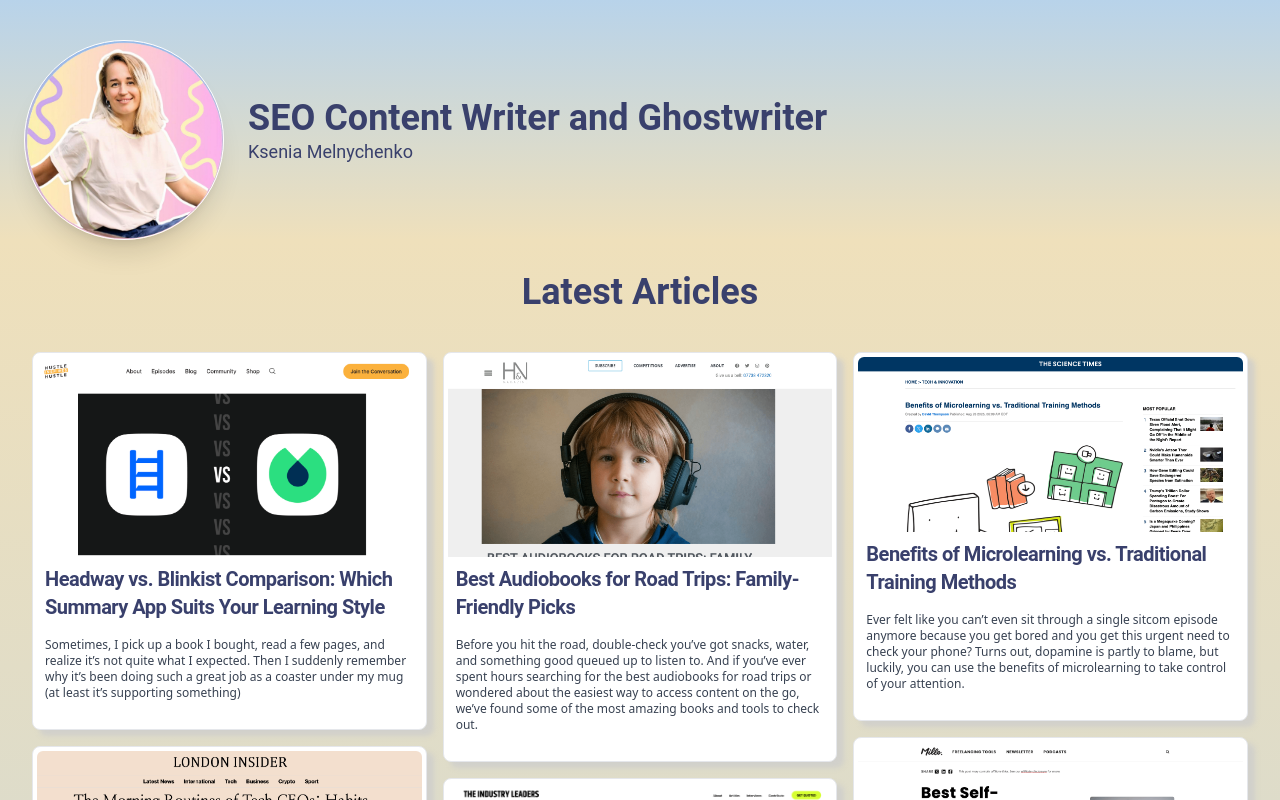
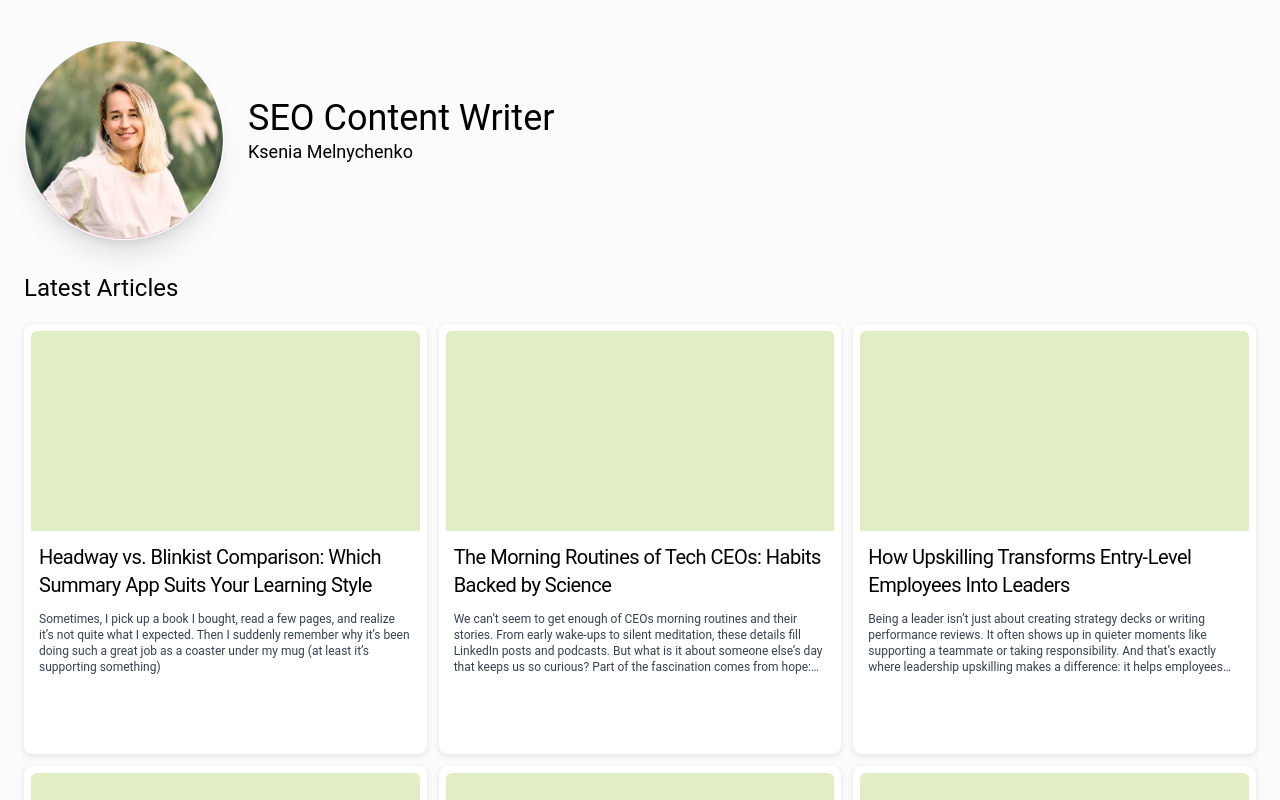
Before and after one commit to IvanRyzhik/writer-portfolio, a Next.js app: page / in a window 1280 px wide. Shown: the top 800 px of the page. Built offline with nearby package versions, Linux system fonts and the light colour scheme; no server answers.

Commit message:
restyling fixes

```diff
--- a/package.json
+++ b/package.json
@@ -3,7 +3,7 @@
   "version": "1.0.0",
   "private": true,
   "scripts": {
-    "dev": "NEXT_PRIVATE_SUPPRESS_WARNINGS=true next dev",
+    "dev": "NEXT_PRIVATE_SUPPRESS_WARNINGS=true next dev -p 3001",
     "build": "next build",
     "start": "next start",
     "lint": "eslint 'src/**/*.{ts,tsx,js,jsx}'",
--- a/pages/index.tsx
+++ b/pages/index.tsx
@@ -25,7 +25,7 @@ export default function Home() {
   };
 
   return (
-    <div className="bg-gray-50 min-h-screen font-sans pt-0 md:pt-0 py-3 md:py-4 pb-16 md:pb-24 relative">
+    <div className="bg-[#fbfbfb] text-black min-h-screen pt-0 md:pt-0 py-3 md:py-4 pb-16 md:pb-24 relative">
       <SeoHead />
       <HeroSection />
       <ArticlesGrid openModal={openModal} />
--- a/src/components/ArticlesGrid/ArticlesGrid.tsx
+++ b/src/components/ArticlesGrid/ArticlesGrid.tsx
@@ -61,64 +61,72 @@ const ArticlesGrid = ({ openModal }: ArticlesGridProps) => {
   const hasMore = visibleCount < articles.length;
 
   return (
-    <section id="articles" className="p-4 md:p-8 gradient-footer mt-0">
-      <h2 className="text-2xl md:text-4xl font-bold text-center mb-5 md:mb-10 main-text">Latest Articles</h2>
-      <div className="slider-container relative max-w-[1440px] m-auto">
-        <div className="columns-1 gap-4 md:columns-2 md:gap-4 lg:columns-3">
+    <section id="articles" className="bg-[#fbfbfb] mt-0 py-4 md:py-8">
+      <div className="max-w-[1440px] mx-auto px-4 lg:px-6">
+        <h2 className="text-xl md:text-2xl font-normal text-left mb-2.5 md:mb-5 main-text">
+          Latest Articles
+        </h2>
+        <div className="slider-container relative">
+          <div className="grid grid-cols-1 md:grid-cols-2 lg:grid-cols-3 gap-3">
             {visibleArticles.map((article) => (
-            <div key={article.title} className="break-inside-avoid pb-4 md:pb-4">
+              <article key={article.title} className="relative h-[430px]">
                 <Card
-                className="group flex flex-col h-full block-shadow !border-gray-200 bg-white dark:bg-white p-1 cursor-pointer transition-transform duration-200 md:hover:scale-[1.03]"
+                  className="group relative flex flex-col h-full card-shadow !border-white hover:!border-gray-300 bg-white dark:bg-white p-1.5 overflow-hidden transition-colors duration-200"
                   theme={{
                     root: {
-                    children: 'flex h-full flex-col justify-center gap-4 p-0 relative overflow-hidden pb-0 md:pb-6',
+                      children: 'flex h-full flex-col gap-3 p-0 overflow-hidden pb-3',
                     },
                   }}
-                renderImage={() => (
+                >
+                  <div className="flex h-full flex-col gap-3">
+                    <div className="relative h-[200px] w-full overflow-hidden rounded-tl-md rounded-tr-md">
                       <img
-                    className="max-h-[200px] object-cover rounded-tl-md rounded-tr-md object-top w-full mb-2"
+                        className="h-full w-full object-cover object-top"
                         width={500}
                         height={500}
                         src={article.src}
                         alt={article.title}
                         loading="lazy"
                       />
-                )}
-              >
-                <h3 className="text-lg md:text-xl font-bold tracking-tight main-text px-2">
-                  {article.title}
-                </h3>
-                <p className="text-xs font-normal text-gray-700 dark:text-gray-700 px-2">
-                  {article.preview}
-                </p>
                       <div
-                  className="mt-auto action-gradient rounded-b-md w-full flex lg:mt-6 transition-all duration-600 ease-out md:gap-0 md:absolute md:-bottom-12 md:group-hover:bottom-0 bg-white"
-                >
+                        className="pointer-events-none absolute inset-0 bg-[#e1eec5] opacity-1000"
+                        aria-hidden="true"
+                      />
+                    </div>
+                    <h3 className="text-lg md:text-xl font-normal tracking-tight main-text px-2">
                       <a
                         href={article.source}
                         target="_blank"
                         rel="noopener noreferrer"
-                    className="w-full md:flex-1 px-4 py-2 rounded-b-md transition text-center flex items-center justify-center text-white hover:text-white duration-600 action-hover-gradient"
+                        className="after:absolute after:inset-0 after:content-[''] focus:outline-none focus-visible:ring-2 focus-visible:ring-offset-2"
                       >
-                    View Source
+                        {article.title}
                       </a>
+                    </h3>
+                    <p className="text-xs font-normal text-gray-700 dark:text-gray-700 px-2 line-clamp-4">
+                      {article.preview}
+                    </p>
                     {article.remoteAccess && (
-                    <>
-                      <span className="w-px bg-white self-stretch" aria-hidden="true" />
                       <button
-                        onClick={() => openModal(article.source)}
-                        className="w-full md:flex-1 px-4 py-2 transition text-white action-hover-gradient rounded-b-md"
+                        type="button"
+                        onClick={(e) => {
+                          e.preventDefault();
+                          e.stopPropagation();
+                          openModal(article.source);
+                        }}
+                        aria-label="Read article here in modal"
+                        className="relative z-10 mx-2 mt-auto inline-flex items-center justify-center rounded-full border border-white bg-white px-6 py-3 text-sm font-semibold text-black shadow-[0_3px_10px_rgba(0,0,0,0.08)] transition-colors duration-200 hover:border-gray-300"
                       >
-                        Read Here
+                        Read here
                       </button>
-                    </>
                     )}
                   </div>
                 </Card>
-            </div>
+              </article>
             ))}
           </div>
           {hasMore && <div ref={sentinelRef} className="h-4 w-full" aria-hidden="true" />}
+        </div>
       </div>
     </section>
   );
--- a/src/components/Footer/Footer.tsx
+++ b/src/components/Footer/Footer.tsx
@@ -4,7 +4,7 @@ const Footer: React.FC = () => {
   return (
     <footer
       id="contact"
-      className="gradient text-white py-4 md:py-8 text-center absolute w-full bottom-0 left-0"
+      className="bg-[#fbfbfb] text-black py-4 md:py-8 text-center absolute w-full bottom-0 left-0"
     >
       <div className="w-full flex justify-center items-center">
         <a
--- a/src/components/Hero/Hero.tsx
+++ b/src/components/Hero/Hero.tsx
@@ -4,7 +4,6 @@ import Image from 'next/image';
 const HeroSection = () => {
   return (
     <div className="relative py-5 md:py-10 md:pb-0">
-      <div className="gradient absolute left-1/2 -translate-x-1/2 top-0 w-screen h-full" />
       <div className="block text-center sm:flex w-full justify-center md:justify-start z-10 relative items-center max-w-[1440px] m-auto px-4 lg:px-6">
         <Image
           width={200}
@@ -17,8 +16,8 @@ const HeroSection = () => {
           alt="avatar"
         />
         <div className="mx-auto sm:mx-0 sm:my-0 mb-0 sm:mb-4 p-2 w-fit main-text">
-          <h1 className="text-2xl md:text-4xl font-bold kitty-block text-center sm:text-left">
-            SEO Content Writer and Ghostwriter
+          <h1 className="text-2xl md:text-4xl font-normal kitty-block text-center sm:text-left">
+            SEO Content Writer
           </h1>
           <p className="text-center sm:text-left text-md md:text-lg z-10 relative">
             Ksenia Melnychenko
--- a/styles/global.css
+++ b/styles/global.css
@@ -6,7 +6,25 @@
 @import url('https://fonts.googleapis.com/css2?family=Roboto:ital,wght@0,100..900;1,100..900&display=swap');
 
 html {
-  font-family: "Arimo", sans-serif;
+  font-family: "Roboto", sans-serif;
+}
+
+body {
+  font-family: inherit;
+}
+
+:root {
+  --general--shadow-01: rgba(0, 0, 0, 0.10);
+  --general--shadow-01-hover: rgba(0, 0, 0, 0.16);
+}
+
+.card-shadow {
+  box-shadow: 0 2px 6px 0 var(--general--shadow-01);
+  transition: box-shadow 200ms ease;
+}
+
+.card-shadow:hover {
+  box-shadow: 0 2.4px 7.2px 0 var(--general--shadow-01-hover);
 }
 
 .slick-next:before,
@@ -78,7 +96,5 @@ html {
 }
 
 .main-text {
-  color: #39406c;
-  /* font-family: "Arimo", sans-serif; */
-  font-family: "Roboto", sans-serif;
+  color: #000000;
 }
```
Also changed, not shown: public/images/Ksu-1.png, 1 other file (tests, documents, lock files or other folders). Lines whose indentation alone changed are shown as unchanged.
